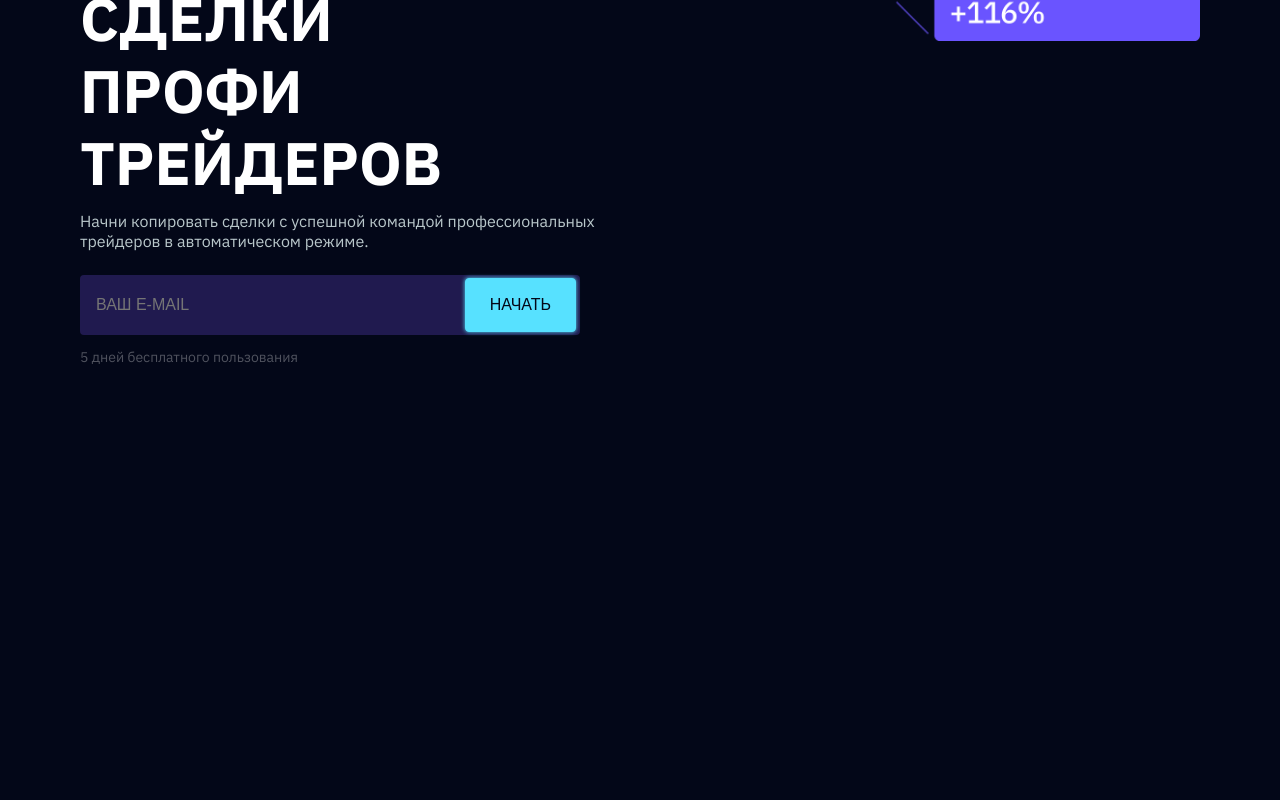
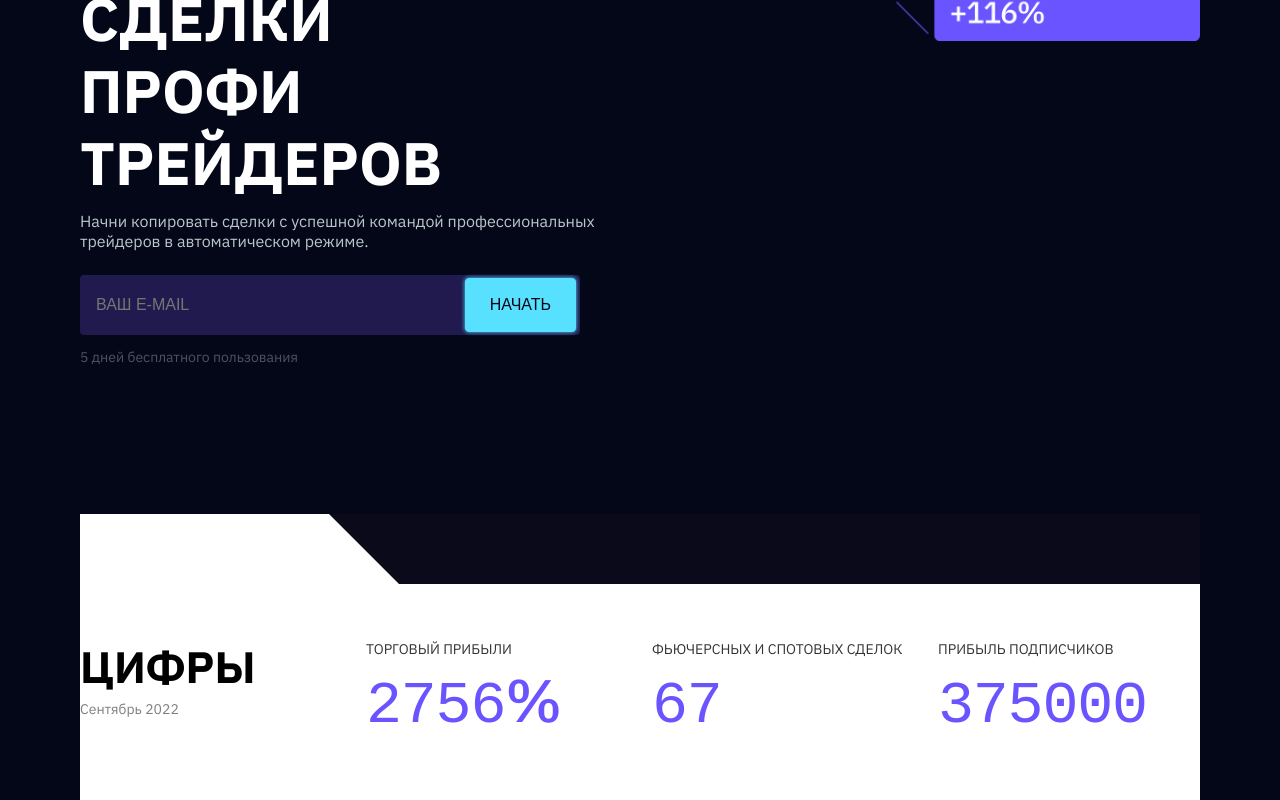
Before and after one commit to Ostrynska/trade-blade-next, a Next.js app: page / in a window 1280 px wide. Shown: the part 393-1193 px from the top of the page. Before the commit the page ends 907 px from the top, so only its background shows below. Built offline with nearby package versions, Linux system fonts and the light colour scheme.

Commit message:
added Features Section

```diff
--- a/app/globals.css
+++ b/app/globals.css
@@ -2,7 +2,7 @@
   --background: #030718;
   --foreground: #FFFFFF;
   --font-ibm-plex-sans: 'IBM Plex Sans', sans-serif;
-  --font-geist-mono: monospace;
+  --font-ibm-plex-mono: 'IBM Plex Mono', monospace;
 }
 
 html,
--- a/app/page.js
+++ b/app/page.js
@@ -1,5 +1,6 @@
 import Header from '@/components/Header/header';
 import HeroSection from '@/components/Hero/hero';
+import FeaturesSection from '@/components/Features/features';
 
 import "./page.css";
 
@@ -8,7 +9,8 @@ export default function Home() {
     <>
       <Header />
       <main className='main-grid'>
-        <HeroSection/>
+        <HeroSection />
+        <FeaturesSection />
       </main>
     </>
   );
--- /dev/null
+++ b/components/Features/features-item.css
@@ -0,0 +1,28 @@
+.features-item {
+  grid-column: span 3;
+  display: flex;
+  flex-direction: column;
+  justify-content: flex-start;
+}
+
+.features-label {
+  font-size: 14px;
+  line-height: calc(20/14);
+  color: rgba(0, 0, 0, 0.8);
+  margin-bottom: 8px;
+  text-transform: uppercase;
+}
+
+.features-value {
+  font-weight: 500;
+  font-size: 60px;
+  line-height: calc(66/60);
+  letter-spacing: -1.2px;
+  color: #6A54FF;
+  font-family: var(--font-ibm-plex-sans), sans-serif;
+}
+
+.numeric {
+  font-family: var(--font-ibm-plex-mono), monospace;
+  font-variant-numeric: slashed-zero;
+}
--- /dev/null
+++ b/components/Features/features-item.js
@@ -0,0 +1,10 @@
+import './features-item.css';
+
+export default function FeaturesItem({ label, value, char }) {
+  return (
+    <div className="features-item">
+      <p className="features-label">{label}</p>
+      <h3 className="features-value numeric">{value}<span className="features-value">{char}</span></h3>
+    </div>
+  );
+}
--- /dev/null
+++ b/components/Features/features.css
@@ -0,0 +1,45 @@
+.features-grid {
+  position: relative;
+  background: #FFFFFF;
+  display: grid;
+  grid-template-columns: repeat(12, 1fr);
+  gap: 24px;
+  padding: 125px 0 61px 0;
+  width: 100%;
+  grid-column: 1 / -1;
+}
+
+.features-grid::before {
+  content: '';
+  position: absolute;
+  top: 0;
+  right: 0;
+  border-top: 70px solid #0a0a1b;
+  border-left: 70px solid transparent;
+  width: 801px;
+  height: 60px;
+}
+
+.features-left {
+  grid-column: 1 / 4;
+  display: flex;
+  flex-direction: column;
+  justify-content: flex-start;
+}
+
+.features-title {
+  margin-bottom: 4px;
+  font-weight: 700;
+  font-size: 44px;
+  line-height: calc(56/44);
+  letter-spacing: -4%;
+  text-transform: uppercase;
+  color: #000000;
+}
+
+.features-date {
+  color: rgba(0, 0, 0, 0.5);
+  font-size: 14px;
+  line-height: calc(20/14);
+  letter-spacing: -4%;
+}
--- /dev/null
+++ b/components/Features/features.js
@@ -0,0 +1,28 @@
+import './features.css';
+import FeaturesItem from './features-item';
+
+export default function FeaturesSection() {
+  const features = [
+    { label: 'ТОРГОВЫЙ ПРИБЫЛИ', value: '2756', char: '%' },
+    { label: 'ФЬЮЧЕРСНЫХ И СПОТОВЫХ СДЕЛОК', value: '67' },
+    { label: 'ПРИБЫЛЬ ПОДПИСЧИКОВ', value: '375000' },
+  ];
+
+  return (
+    <section className="features-grid">
+      <div className="features-left">
+        <h2 className="features-title">ЦИФРЫ</h2>
+        <p className="features-date">Сентябрь 2022</p>
+      </div>
+
+      {features.map((feature, index) => (
+        <FeaturesItem
+          key={index}
+          label={feature.label}
+          value={feature.value}
+          char={feature.char}
+        />
+      ))}
+    </section>
+  );
+}
```
